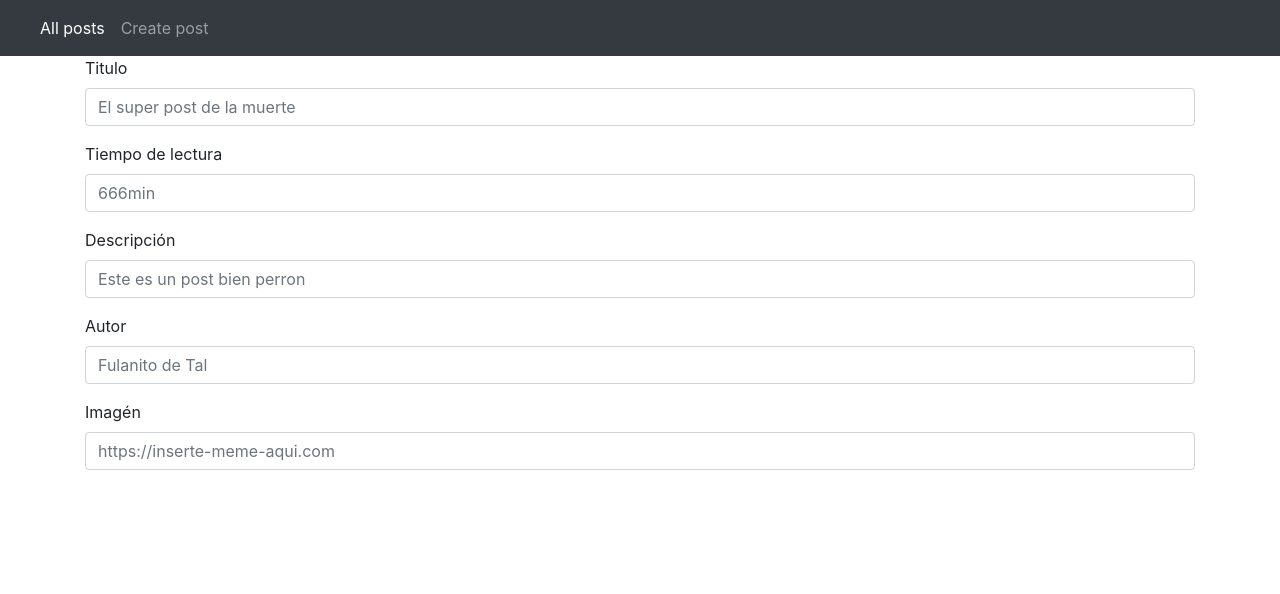
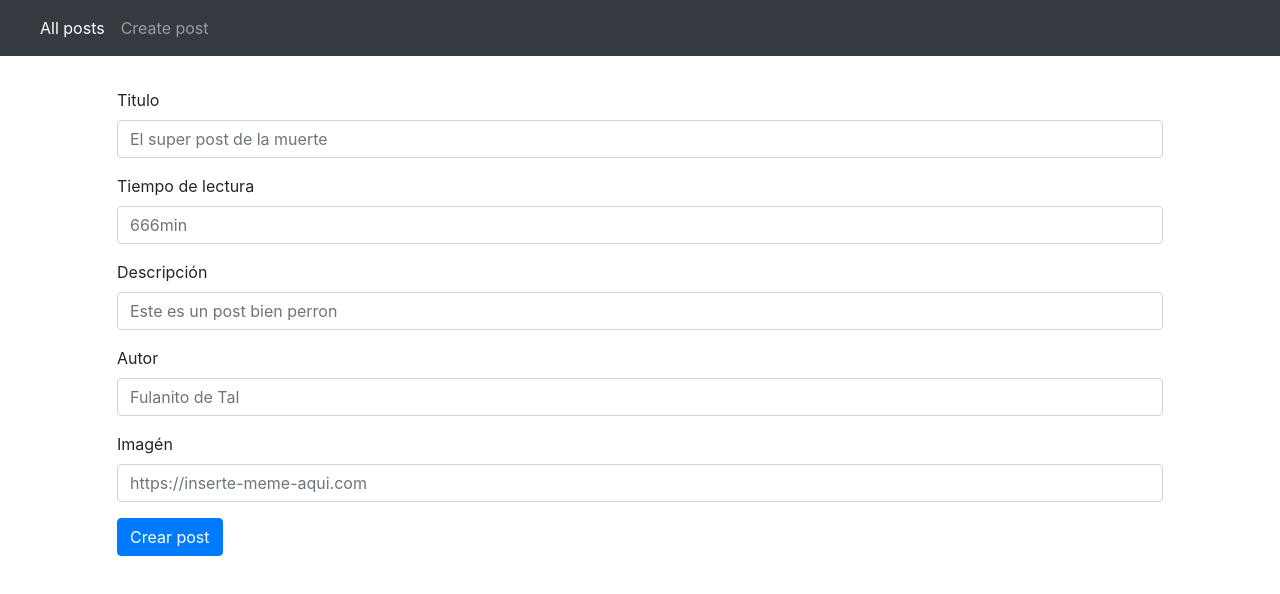
Before and after one commit to kodemia/react-4ta, a React (Create React App) app: page /new-post in a window 1280 px wide. Shown: the top 594 px of the page. Built offline with nearby package versions, Linux system fonts and the light colour scheme.

Commit message:
add post to server

```diff
--- a/src/assets/index.css
+++ b/src/assets/index.css
@@ -11,3 +11,7 @@ code {
   font-family: source-code-pro, Menlo, Monaco, Consolas, "Courier New",
     monospace;
 }
+
+form.new-post {
+  padding: 2rem;
+}
--- a/src/components/FormInput.js
+++ b/src/components/FormInput.js
@@ -13,6 +13,8 @@ class FormInput extends Component {
     const text = event.target.value
 
     this.setState({ text })
+
+    if (this.props.onChange) this.props.onChange(event)
   }
 
   render() {
@@ -21,9 +23,11 @@ class FormInput extends Component {
         <label htmlFor={this.props.id}>
           { this.props.label }
         </label>
+
         <input
           className="form-control"
           id={this.props.id}
+          name={this.props.name}
           type={this.props.type}
           placeholder={this.props.placeholder}
           aria-label={this.props.ariaLabel}
--- a/src/components/NewPost.js
+++ b/src/components/NewPost.js
@@ -1,6 +1,7 @@
 import React, { Component } from 'react'
 
 import FormInput from './FormInput'
+import Button from './Button'
 
 class NewPost extends Component {
   constructor(props) {
@@ -8,7 +9,7 @@ class NewPost extends Component {
 
     this.state = {
       title: '',
-      date: '',
+      date: new Date(),
       readTime: '',
       description: '',
       author: '',
@@ -16,42 +17,71 @@ class NewPost extends Component {
     }
   }
 
+  onSubmit(event) {
+    event.preventDefault();
+
+    if (this.props.onSubmit) this.props.onSubmit(this.state)
+  }
+
+  onChange(event) {
+    this.setState({ [event.target.name]: event.target.value })
+  }
+
   render() {
     return (
-      <form>
+      <form
+        className="new-post"
+        onSubmit={this.onSubmit.bind(this)}
+      >
         <FormInput
           id="title"
+          name="title"
           placeholder="El super post de la muerte"
           aria-label="title for the post"
           label="Titulo"
+          onChange={this.onChange.bind(this)}
         />
 
         <FormInput
           id="readTime"
+          name="readTime"
           placeholder="666min"
           aria-label="read time"
           label="Tiempo de lectura"
+          onChange={this.onChange.bind(this)}
         />
 
         <FormInput
           id="description"
+          name="description"
           placeholder="Este es un post bien perron"
           aria-label="post description"
           label="Descripción"
+          onChange={this.onChange.bind(this)}
         />
 
         <FormInput
           id="author"
+          name="author"
           placeholder="Fulanito de Tal"
           aria-label="author name"
           label="Autor"
+          onChange={this.onChange.bind(this)}
         />
 
         <FormInput
           id="image"
+          name="image"
           placeholder="https://inserte-meme-aqui.com"
           aria-label="image input"
           label="Imagén"
+          onChange={this.onChange.bind(this)}
+        />
+
+        <Button
+          text="Crear post"
+          btnClass="btn-primary"
+          type="submit"
         />
       </form>
     )
--- a/src/lib/api.js
+++ b/src/lib/api.js
@@ -8,5 +8,21 @@ export default {
     if (!response.ok) throw new Error('Ocurrió un error al obtener los posts')
 
     return posts
+  },
+
+  async createPost(post) {
+    const response = await fetch('http://localhost:8080/posts', {
+      method: 'POST',
+      headers: {
+        'Content-Type': 'application/json'
+      },
+      body: JSON.stringify(post)
+    })
+
+    const jsonBody = await response.json()
+
+    if (!response.ok) throw new Error('Ocurrió un error al obtener los posts')
+
+    return jsonBody.data
   }
 }
--- a/src/views/NewPost.js
+++ b/src/views/NewPost.js
@@ -3,13 +3,24 @@ import React, { Component } from 'react'
 import Navbar from '../components/Navbar'
 import NewPostForm from '../components/NewPost'
 
+import api from '../lib/api'
+
 class NewPost extends Component {
+  async savePost(post) {
+    const savedPost = await api.createPost(post)
+
+    // eslint-disable-next-line
+    console.log(savedPost);
+  }
+
   render() {
     return (
       <div className='new-post'>
         <Navbar />
         <section className="container">
-          <NewPostForm />
+          <NewPostForm
+            onSubmit={this.savePost}
+          />
         </section>
       </div>
     )
```
